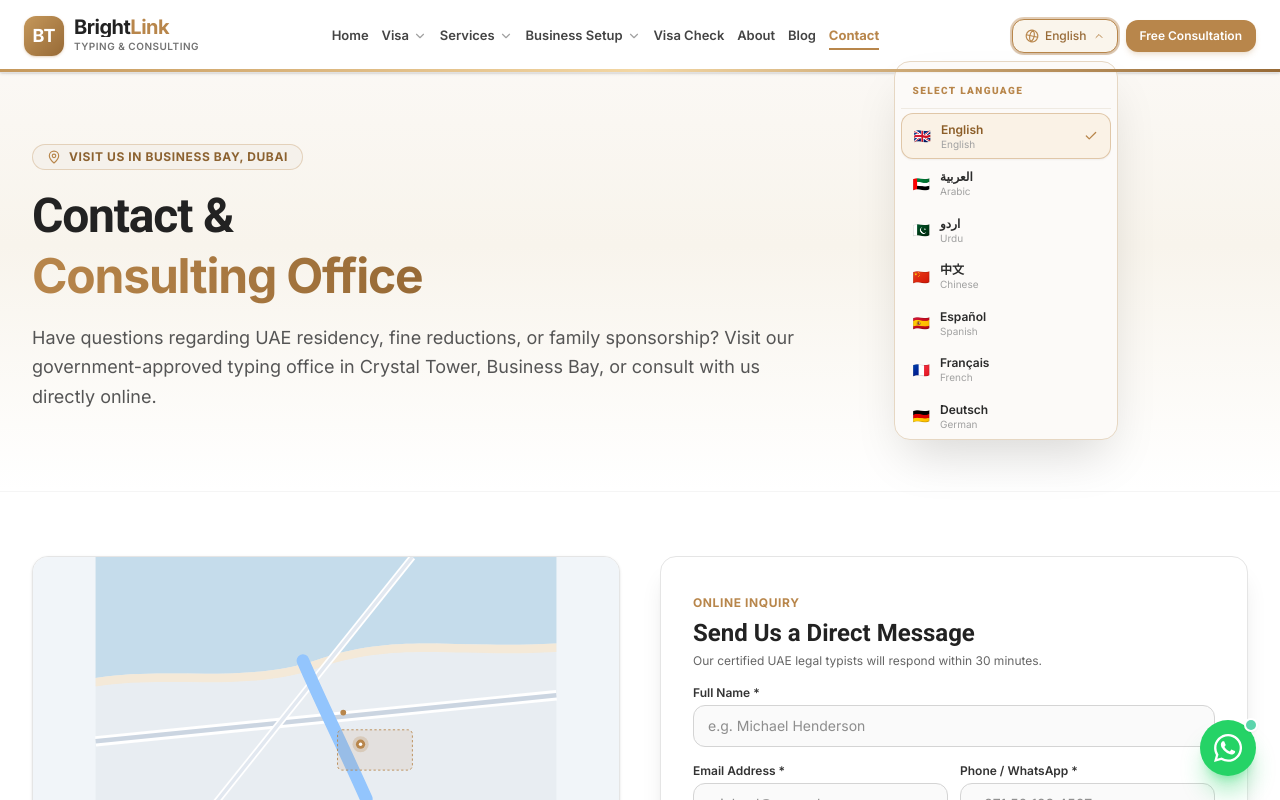
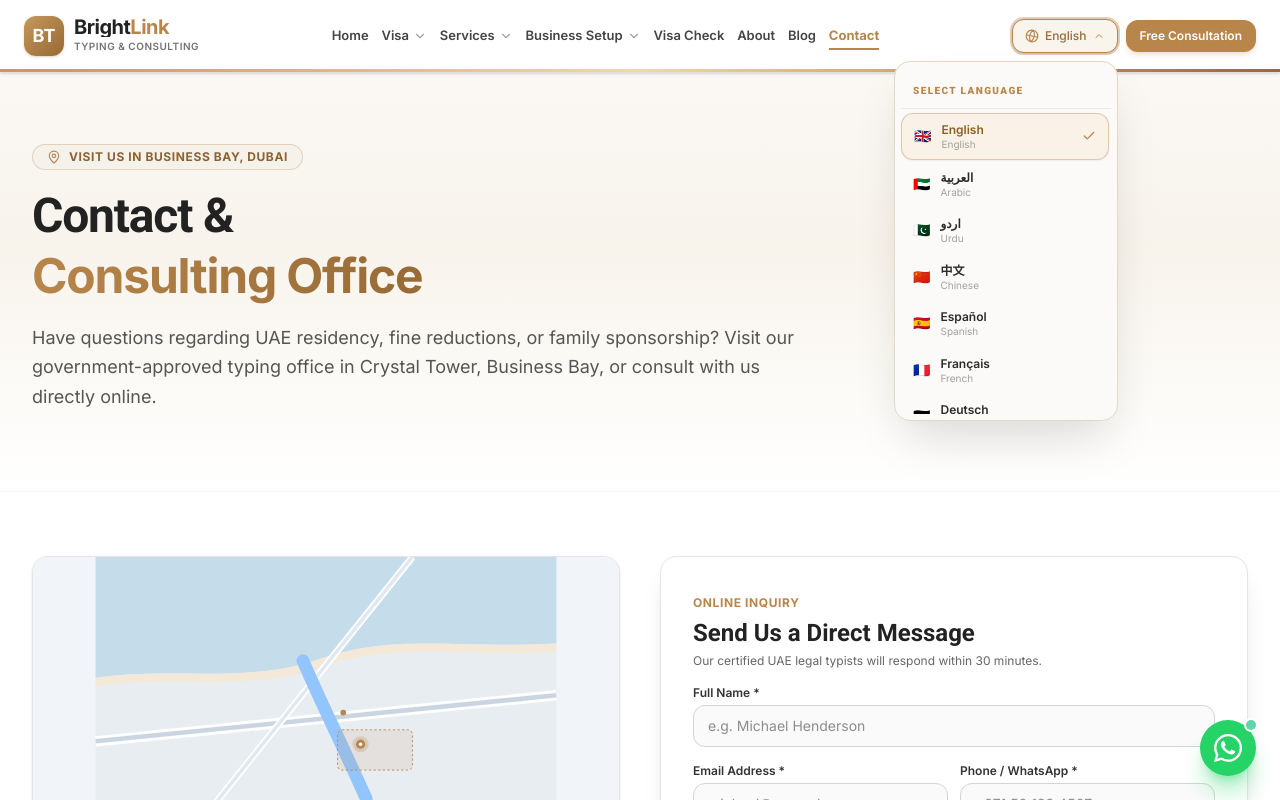
Before and after one commit to Ayeshadeveloper14/brightlink-management-consultancy1, a React (Vite) app: page /contact in a window 1280 px wide. Both pictures are taken after a click on the button "English". Shown: the top 800 px of the page. Built offline with nearby package versions, Linux system fonts and the light colour scheme.

Commit message:
Fix Vercel dependency installation

```diff
--- a/src/components/shared/LanguageSelector.jsx
+++ b/src/components/shared/LanguageSelector.jsx
@@ -1,40 +1,228 @@
-import React, { useState, useRef, useEffect } from 'react';
+import React, { useState, useRef, useEffect, useCallback } from 'react';
+import { createPortal } from 'react-dom';
 import { motion, AnimatePresence } from 'framer-motion';
-import { Globe, ChevronDown, Check, X } from 'lucide-react';
+import { Globe, ChevronDown, Check } from 'lucide-react';
 import { useLanguage } from '../../context/LanguageContext.jsx';
+
+/**
+ * Calculates viewport-bounded coordinates for the language dropdown.
+ * Guarantees that:
+ * 1. The dropdown prefers opening below the button.
+ * 2. Top is NEVER less than 8px (never extends beyond top of screen).
+ * 3. Bottom is NEVER greater than viewportHeight - 8px.
+ * 4. MaxHeight is adjusted so the complete dropdown remains inside the viewport.
+ * 5. Horizontal bounds stay safely within [8px, viewportWidth - 8px].
+ */
+const getDropdownCoordinates = (triggerEl, isRTL) => {
+  if (!triggerEl) {
+    return { top: 60, left: 8, width: 224, maxHeight: 360 };
+  }
+
+  const rect = triggerEl.getBoundingClientRect();
+  const vWidth = typeof window !== 'undefined' ? window.innerWidth : 1024;
+  const vHeight = typeof window !== 'undefined' ? window.innerHeight : 768;
+
+  // Dropdown card width (224px default w-56, clamped if viewport is very narrow)
+  const width = Math.min(224, Math.max(180, vWidth - 16));
+  const targetDropdownHeight = 360;
+
+  // Determine vertical positioning - prefer opening below
+  const spaceBelow = vHeight - rect.bottom;
+  const spaceAbove = rect.top;
+
+  let top;
+  let maxHeight;
+
+  // Prefer opening below when there is sufficient space or more space below than above
+  if (spaceBelow >= 160 || spaceBelow >= spaceAbove) {
+    // Position below button
+    top = rect.bottom + 8;
+    // Strict guard: Top must NEVER extend beyond top edge of screen
+    top = Math.max(8, top);
+    // Constrain maxHeight so it never extends below the viewport
+    maxHeight = Math.max(140, Math.min(targetDropdownHeight, vHeight - top - 10));
+  } else {
+    // If opening above is necessary, clamp top to at least 8px
+    const rawTop = rect.top - targetDropdownHeight - 8;
+    top = Math.max(8, rawTop);
+    const availableSpace = Math.max(120, rect.top - top - 8);
+    maxHeight = Math.min(targetDropdownHeight, availableSpace);
+  }
+
+  // Final vertical bounds sanity enforcement:
+  if (top < 8) top = 8;
+  if (top + maxHeight > vHeight - 8) {
+    maxHeight = Math.max(120, vHeight - top - 8);
+  }
+
+  // Horizontal positioning
+  let left;
+  if (isRTL) {
+    // RTL: align with left edge of button
+    left = rect.left;
+    if (left + width > vWidth - 8) {
+      left = Math.max(8, vWidth - width - 8);
+    }
+    if (left < 8) left = 8;
+  } else {
+    // LTR: align with right edge of button
+    left = rect.right - width;
+    if (left < 8) left = 8;
+    if (left + width > vWidth - 8) {
+      left = Math.max(8, vWidth - width - 8);
+    }
+  }
+
+  return {
+    top: Math.round(top),
+    left: Math.round(left),
+    width: Math.round(width),
+    maxHeight: Math.round(maxHeight)
+  };
+};
+
+/**
+ * Shared dropdown menu rendered via Portal to escape parent clipping & transforms.
+ */
+const LanguageDropdownMenu = ({
+  isOpen,
+  triggerRef,
+  onClose,
+  onSelectLanguage,
+  currentLanguage,
+  languages,
+  isRTL
+}) => {
+  const menuRef = useRef(null);
+  const [coords, setCoords] = useState(() =>
+    getDropdownCoordinates(triggerRef.current, isRTL)
+  );
+
+  const updateCoords = useCallback(() => {
+    if (triggerRef.current) {
+      setCoords(getDropdownCoordinates(triggerRef.current, isRTL));
+    }
+  }, [triggerRef, isRTL]);
+
+  useEffect(() => {
+    if (!isOpen) return;
+
+    updateCoords();
+
+    const handleOutsideClick = (event) => {
+      if (
+        triggerRef.current &&
+        triggerRef.current.contains(event.target)
+      ) {
+        return;
+      }
+      if (
+        menuRef.current &&
+        !menuRef.current.contains(event.target)
+      ) {
+        onClose();
+      }
+    };
+
+    const handleKeyDown = (event) => {
+      if (event.key === 'Escape') {
+        onClose();
+      }
+    };
+
+    document.addEventListener('mousedown', handleOutsideClick);
+    document.addEventListener('touchstart', handleOutsideClick);
+    window.addEventListener('keydown', handleKeyDown);
+    window.addEventListener('resize', updateCoords);
+    window.addEventListener('scroll', updateCoords, true);
+
+    return () => {
+      document.removeEventListener('mousedown', handleOutsideClick);
+      document.removeEventListener('touchstart', handleOutsideClick);
+      window.removeEventListener('keydown', handleKeyDown);
+      window.removeEventListener('resize', updateCoords);
+      window.removeEventListener('scroll', updateCoords, true);
+    };
+  }, [isOpen, updateCoords, onClose, triggerRef]);
+
+  if (typeof document === 'undefined') return null;
+
+  return createPortal(
+    <AnimatePresence>
+      {isOpen && (
+        <motion.div
+          ref={menuRef}
+          initial={{ opacity: 0, scale: 0.96 }}
+          animate={{ opacity: 1, scale: 1 }}
+          exit={{ opacity: 0, scale: 0.96 }}
+          transition={{ duration: 0.15, ease: 'easeOut' }}
+          style={{
+            position: 'fixed',
+            top: `${coords.top}px`,
+            left: `${coords.left}px`,
+            width: `${coords.width}px`,
+            maxHeight: `${coords.maxHeight}px`,
+            zIndex: 9999
+          }}
+          className="bg-[#FCFAF8] rounded-2xl border border-[#E6D7C3] shadow-2xl shadow-black/15 p-1.5 overflow-hidden backdrop-blur-sm flex flex-col pointer-events-auto select-none"
+          role="listbox"
+        >
+          {/* Header label - shrink-0 ensures never clipped */}
+          <div className="px-3 py-2 border-b border-[#EFEAE2] mb-1 shrink-0">
+            <span className="text-[10px] font-extrabold tracking-[0.14em] text-[#B8864B] uppercase font-heading">
+              SELECT LANGUAGE
+            </span>
+          </div>
+
+          {/* List of 9 supported languages with smooth scroll */}
+          <div className="flex flex-col gap-0.5 overflow-y-auto flex-1 overscroll-contain pr-0.5">
+            {languages.map((lang) => {
+              const isSelected = lang.code === currentLanguage;
+              return (
+                <button
+                  key={lang.code}
+                  type="button"
+                  role="option"
+                  aria-selected={isSelected}
+                  onClick={() => onSelectLanguage(lang.code)}
+                  className={`w-full flex items-center justify-between px-3 py-2 rounded-xl text-xs transition-all duration-150 cursor-pointer select-none text-left shrink-0 ${
+                    isSelected
+                      ? 'bg-[#FAF2E6] text-[#8C5E28] font-bold border border-[#B8864B]/40 shadow-xs'
+                      : 'text-[#2B2B2B] hover:bg-[#FAF6F0] hover:text-[#B8864B]'
+                  }`}
+                >
+                  <div className="flex items-center gap-2.5">
+                    <span className="text-sm select-none" role="img" aria-label={lang.name}>
+                      {lang.flag}
+                    </span>
+                    <div className="flex flex-col items-start leading-tight">
+                      <span className="font-semibold text-xs">
+                        {lang.nativeName}
+                      </span>
+                      <span className="text-[10px] text-neutral-400 font-normal">
+                        {lang.name}
+                      </span>
+                    </div>
+                  </div>
+
+                  {isSelected && (
+                    <Check className="w-3.5 h-3.5 text-[#B8864B] stroke-[2.2] shrink-0" />
+                  )}
+                </button>
+              );
+            })}
+          </div>
+        </motion.div>
+      )}
+    </AnimatePresence>,
+    document.body
+  );
+};
 
 export const LanguageSelector = ({ isTransparent = false }) => {
   const { currentLanguage, languageConfig, languages, setLanguage, isRTL } = useLanguage();
   const [isOpen, setIsOpen] = useState(false);
-  const dropdownRef = useRef(null);
-
-  // Close dropdown on click outside
-  useEffect(() => {
-    const handleClickOutside = (event) => {
-      if (dropdownRef.current && !dropdownRef.current.contains(event.target)) {
-        setIsOpen(false);
-      }
-    };
-    if (isOpen) {
-      document.addEventListener('mousedown', handleClickOutside);
-      document.addEventListener('touchstart', handleClickOutside);
-    }
-    return () => {
-      document.removeEventListener('mousedown', handleClickOutside);
-      document.removeEventListener('touchstart', handleClickOutside);
-    };
-  }, [isOpen]);
-
-  // Close on Escape key
-  useEffect(() => {
-    const handleKeyDown = (e) => {
-      if (e.key === 'Escape' && isOpen) {
-        setIsOpen(false);
-      }
-    };
-    window.addEventListener('keydown', handleKeyDown);
-    return () => window.removeEventListener('keydown', handleKeyDown);
-  }, [isOpen]);
+  const buttonRef = useRef(null);
 
   const handleSelectLanguage = (code) => {
     setLanguage(code);
@@ -42,9 +230,10 @@ export const LanguageSelector = ({ isTransparent = false }) => {
   };
 
   return (
-    <div className="relative inline-block text-left" ref={dropdownRef}>
-      {/* Trigger Button */}
+    <div className="relative inline-block text-left">
+      {/* Existing Trigger Button Design Preserved 100% */}
       <button
+        ref={buttonRef}
         type="button"
         onClick={() => setIsOpen(!isOpen)}
         aria-expanded={isOpen}
@@ -80,170 +269,62 @@ export const LanguageSelector = ({ isTransparent = false }) => {
         />
       </button>
 
-      {/* Desktop Dropdown Card */}
-      <AnimatePresence>
-        {isOpen && (
-          <motion.div
-            initial={{ opacity: 0, y: 6, scale: 0.96 }}
-            animate={{ opacity: 1, y: 0, scale: 1 }}
-            exit={{ opacity: 0, y: 4, scale: 0.96 }}
-            transition={{ duration: 0.16, ease: 'easeOut' }}
-            className={`absolute top-full mt-2 w-56 bg-[#FCFAF8] rounded-2xl border border-[#E6D7C3] shadow-2xl shadow-black/15 p-1.5 z-50 overflow-hidden backdrop-blur-sm ${
-              isRTL ? 'left-0' : 'right-0'
-            }`}
-            role="listbox"
-          >
-            {/* Header label */}
-            <div className="px-3 py-2 border-b border-[#EFEAE2] mb-1">
-              <span className="text-[10px] font-extrabold tracking-[0.14em] text-[#B8864B] uppercase font-heading">
-                SELECT LANGUAGE
-              </span>
-            </div>
-
-            {/* List of 9 supported languages */}
-            <div className="flex flex-col gap-0.5 max-h-[320px] overflow-y-auto">
-              {languages.map((lang) => {
-                const isSelected = lang.code === currentLanguage;
-                return (
-                  <button
-                    key={lang.code}
-                    type="button"
-                    role="option"
-                    aria-selected={isSelected}
-                    onClick={() => handleSelectLanguage(lang.code)}
-                    className={`w-full flex items-center justify-between px-3 py-2 rounded-xl text-xs transition-all duration-150 cursor-pointer select-none text-left ${
-                      isSelected
-                        ? 'bg-[#FAF2E6] text-[#8C5E28] font-bold border border-[#B8864B]/40 shadow-xs'
-                        : 'text-[#2B2B2B] hover:bg-[#FAF6F0] hover:text-[#B8864B]'
-                    }`}
-                  >
-                    <div className="flex items-center gap-2.5">
-                      <span className="text-sm select-none" role="img" aria-label={lang.name}>
-                        {lang.flag}
-                      </span>
-                      <div className="flex flex-col items-start leading-tight">
-                        <span className="font-semibold text-xs">
-                          {lang.nativeName}
-                        </span>
-                        <span className="text-[10px] text-neutral-400 font-normal">
-                          {lang.name}
-                        </span>
-                      </div>
-                    </div>
-
-                    {isSelected && (
-                      <Check className="w-3.5 h-3.5 text-[#B8864B] stroke-[2.2] shrink-0" />
-                    )}
-                  </button>
-                );
-              })}
-            </div>
-          </motion.div>
-        )}
-      </AnimatePresence>
+      {/* Viewport-bounded Dropdown Menu via Portal */}
+      <LanguageDropdownMenu
+        isOpen={isOpen}
+        triggerRef={buttonRef}
+        onClose={() => setIsOpen(false)}
+        onSelectLanguage={handleSelectLanguage}
+        currentLanguage={currentLanguage}
+        languages={languages}
+        isRTL={isRTL}
+      />
     </div>
   );
 };
 
 export const MobileLanguageSelector = ({ isTransparent = false }) => {
-  const { currentLanguage, languageConfig, languages, setLanguage } = useLanguage();
+  const { currentLanguage, languages, setLanguage, isRTL } = useLanguage();
   const [isOpen, setIsOpen] = useState(false);
+  const buttonRef = useRef(null);
+
+  const handleSelectLanguage = (code) => {
+    setLanguage(code);
+    setIsOpen(false);
+  };
 
   return (
-    <>
-      {/* Compact Globe Icon Trigger Button for Mobile */}
+    <div className="relative inline-block text-left">
+      {/* Existing Mobile Trigger Button Design Preserved 100% */}
       <button
+        ref={buttonRef}
         type="button"
-        onClick={() => setIsOpen(true)}
+        onClick={() => setIsOpen(!isOpen)}
+        aria-expanded={isOpen}
+        aria-haspopup="listbox"
         aria-label="Select Language"
-        className={`p-2 rounded-xl border transition-colors cursor-pointer flex items-center justify-center shrink-0 ${
-          isTransparent
+        className={`p-2 rounded-xl border transition-colors cursor-pointer flex items-center justify-center ${
+          isOpen
+            ? 'border-[#B8864B] bg-[#FAF5EC] text-[#976A36]'
+            : isTransparent
             ? 'border-white/20 bg-white/10 text-white hover:bg-white/20'
             : 'border-[#E6D7C3] bg-neutral-50/80 text-[#222222] hover:bg-[#FAF6F0] hover:text-[#B8864B]'
         }`}
       >
-        <Globe className="w-4 h-4 text-[#B8864B] shrink-0" />
+        <Globe className="w-4 h-4 text-[#B8864B]" />
       </button>
 
-      {/* Mobile Modal/Drawer */}
-      <AnimatePresence>
-        {isOpen && (
-          <div className="fixed inset-0 z-50 flex items-center justify-center p-4">
-            {/* Backdrop */}
-            <motion.div
-              initial={{ opacity: 0 }}
-              animate={{ opacity: 1 }}
-              exit={{ opacity: 0 }}
-              onClick={() => setIsOpen(false)}
-              className="absolute inset-0 bg-black/60 backdrop-blur-xs"
-            />
-
-            {/* Modal Dialog */}
-            <motion.div
-              initial={{ opacity: 0, scale: 0.95, y: 10 }}
-              animate={{ opacity: 1, scale: 1, y: 0 }}
-              exit={{ opacity: 0, scale: 0.95, y: 10 }}
-              transition={{ duration: 0.2, ease: 'easeOut' }}
-              className="relative w-full max-w-sm bg-[#FCFAF8] rounded-[22px] border border-[#E6D7C3] shadow-2xl p-5 overflow-hidden z-10"
-            >
-              {/* Header */}
-              <div className="flex items-center justify-between pb-3 border-b border-[#EFEAE2] mb-3">
-                <div className="flex items-center gap-2">
-                  <div className="w-7 h-7 rounded-lg bg-[#FAF2E6] border border-[#B8864B]/30 flex items-center justify-center text-[#B8864B]">
-                    <Globe className="w-4 h-4" />
-                  </div>
-                  <span className="text-xs font-bold uppercase tracking-wider text-[#B8864B] font-heading">
-                    SELECT LANGUAGE
-                  </span>
-                </div>
-                <button
-                  type="button"
-                  onClick={() => setIsOpen(false)}
-                  className="p-1 rounded-lg text-neutral-400 hover:text-neutral-700 hover:bg-neutral-100 transition-colors"
-                >
-                  <X className="w-5 h-5" />
-                </button>
-              </div>
-
-              {/* Languages List */}
-              <div className="grid grid-cols-1 gap-1.5 max-h-[60vh] overflow-y-auto pr-1">
-                {languages.map((lang) => {
-                  const isSelected = lang.code === currentLanguage;
-                  return (
-                    <button
-                      key={lang.code}
-                      type="button"
-                      onClick={() => {
-                        setLanguage(lang.code);
-                        setIsOpen(false);
-                      }}
-                      className={`flex items-center justify-between p-3 rounded-xl border text-left transition-all duration-150 cursor-pointer ${
-                        isSelected
-                          ? 'bg-[#FAF2E6] border-[#B8864B] text-[#8C5E28] font-bold shadow-xs'
-                          : 'bg-white/80 border-[#EFEAE2] text-[#2B2B2B] hover:bg-[#FAF6F0]'
-                      }`}
-                    >
-                      <div className="flex items-center gap-3">
-                        <span className="text-base select-none">{lang.flag}</span>
-                        <div className="flex flex-col">
-                          <span className="text-sm font-semibold">{lang.nativeName}</span>
-                          <span className="text-xs text-neutral-400 font-normal">{lang.name}</span>
-                        </div>
-                      </div>
-                      {isSelected && (
-                        <div className="w-6 h-6 rounded-full bg-[#B8864B] text-white flex items-center justify-center">
-                          <Check className="w-3.5 h-3.5 stroke-[2.5]" />
-                        </div>
-                      )}
-                    </button>
-                  );
-                })}
-              </div>
-            </motion.div>
-          </div>
-        )}
-      </AnimatePresence>
-    </>
+      {/* Viewport-bounded Dropdown Menu via Portal */}
+      <LanguageDropdownMenu
+        isOpen={isOpen}
+        triggerRef={buttonRef}
+        onClose={() => setIsOpen(false)}
+        onSelectLanguage={handleSelectLanguage}
+        currentLanguage={currentLanguage}
+        languages={languages}
+        isRTL={isRTL}
+      />
+    </div>
   );
 };
 
```
